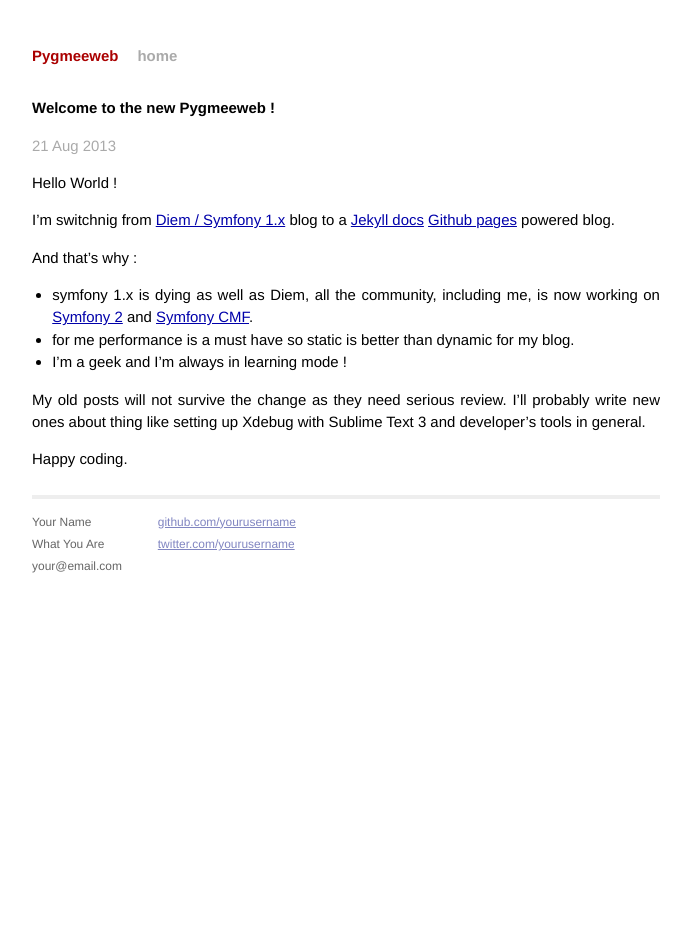
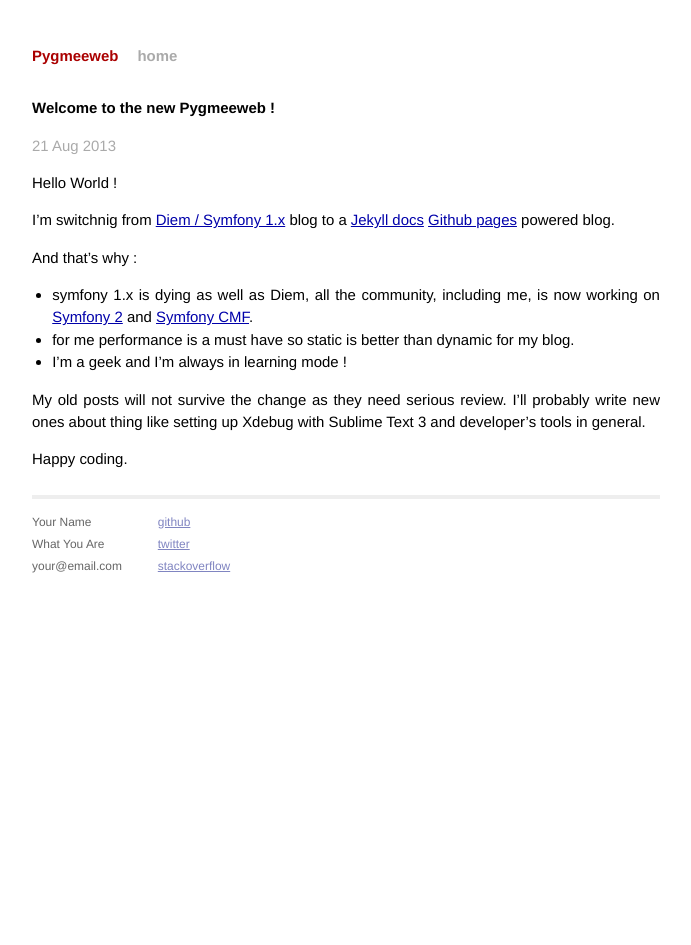
Before and after one commit to djacquel/pygmeeweb.com, a Jekyll site: the page built from _posts/2013-08-21-welcome-to-jekyll.markdown, in a window 1280 px wide. Shown: the whole page, without its empty margins (294-985 px from the left). Built offline with Jekyll 4.4.1, drawn with Linux system fonts in a browser that asks for light colours; Markdown is read by kramdown in place of the engine named in the settings.

Commit message:
social links

```diff
--- a/_layouts/default.html
+++ b/_layouts/default.html
@@ -34,8 +34,9 @@
               </div>
               <div class="contact">
                 <p>
-                  <a href="http://github.com/yourusername/">github.com/yourusername</a><br />
-                  <a href="http://twitter.com/yourusername/">twitter.com/yourusername</a><br />
+                  <a href="http://github.com/djacquel/">github</a><br />
+                  <a href="http://twitter.com/djacquel/">twitter</a><br />
+                  <a href="http://stackoverflow.com/users/1548376/david-jacquel">stackoverflow</a>
                 </p>
               </div>
             </div>
```
